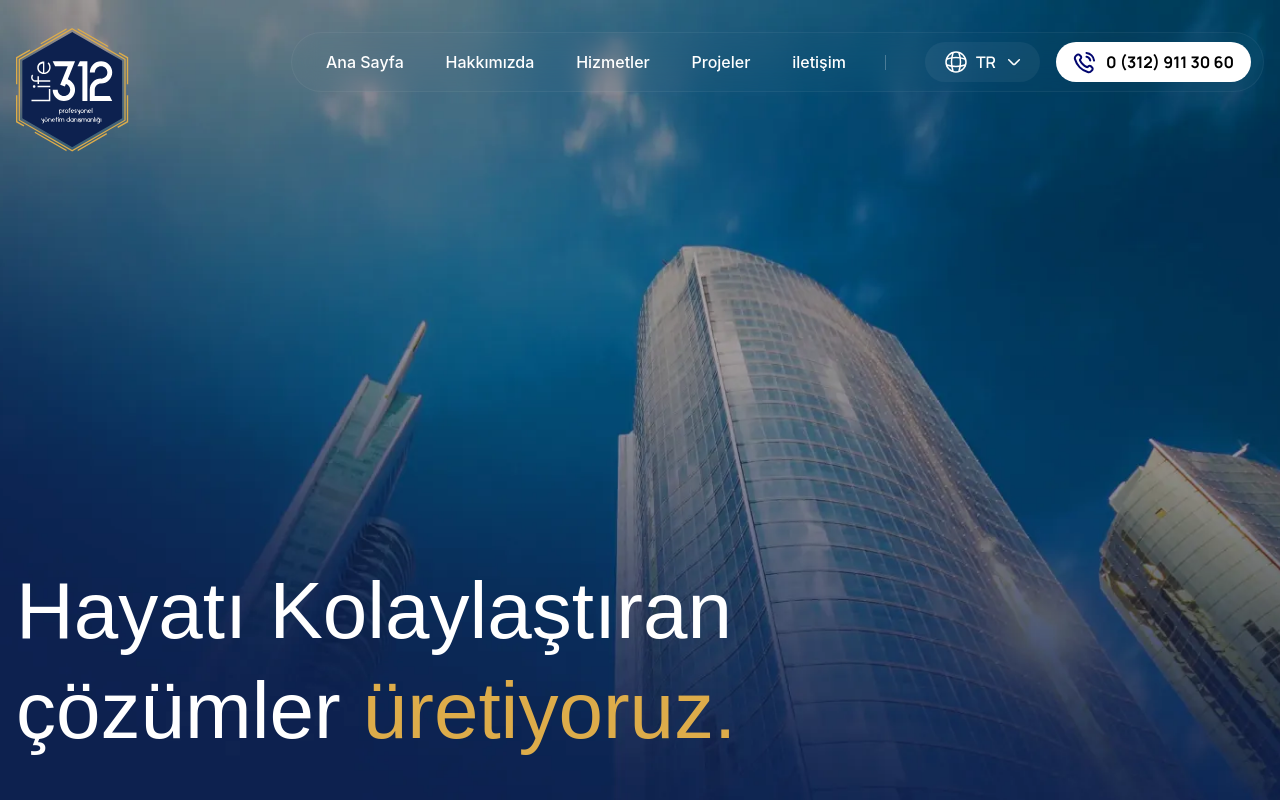
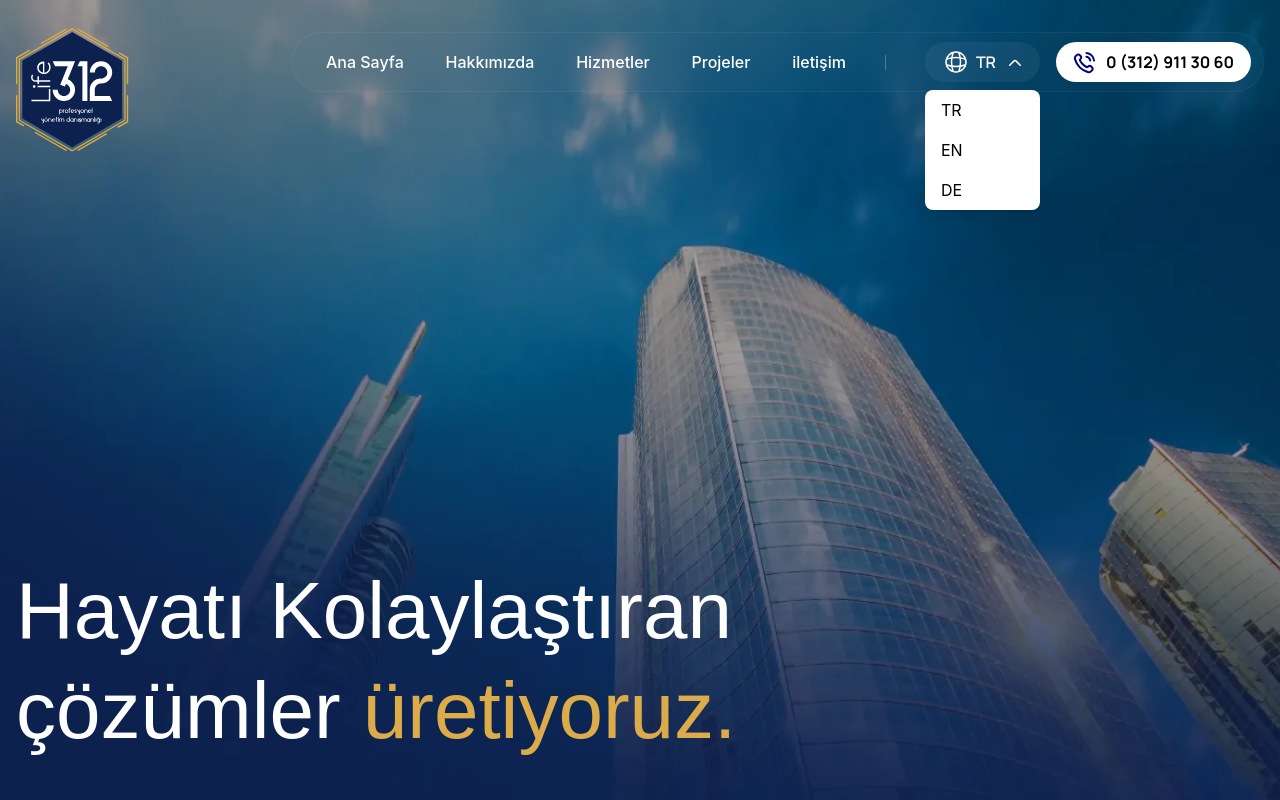
Before and after one commit to Nitik-Banwala/life-312, a React (Vite) app: page / in a window 1280 px wide. Both pictures are taken after a click on the button "TR". Shown: the top 800 px of the page. Built offline with nearby package versions, Linux system fonts and the light colour scheme; a web font is replaced by a local one.

Commit message:
Optimize images and regenerate lockfile

```diff
--- a/src/components/Projext.jsx
+++ b/src/components/Projext.jsx
@@ -28,8 +28,8 @@ const Projext = () => {
           </div>
         </div>
 
-        <div className="max-w-[1305.1px] w-full mx-auto mt-12 md:20 lg:mt-30 mb-12 lg:mb-16 px-4 lg:px-0">
-          <div className="bg-[url('/assets/images/webp/bulbg.webp')] bg-no-repeat bg-center bg-cover min-h-[345.1px] py-8 lg:py-9 px-6 lg:px-12.5 flex flex-col lg:flex-row justify-between gap-10">
+        <div className="max-w-[1305.1px] w-full mx-auto mt-12 md:20  lg:mt-30 mb-12 lg:mb-16 px-4 lg:px-0">
+          <div className="bg-[url('/assets/images/webp/bulbg.webp')] rounded-3xl bg-no-repeat bg-center bg-cover min-h-[345.1px] py-8 lg:py-9 px-6 lg:px-12.5 flex flex-col lg:flex-row justify-between gap-10">
 
             <div>
               <h2 className="max-w-[640.1px] mt-4 lg:mt-10 text-3xl sm:text-5xl md:text-56 leading-120 lg:ml-8 text-white tracking-[-0.02em]">
--- a/src/components/Seffaf.jsx
+++ b/src/components/Seffaf.jsx
@@ -15,7 +15,7 @@ const Seffaf = () => {
                 h-[429.1px]
                 flex flex-col items-center justify-center
                 bg-no-repeat bg-cover bg-center
-                ${(index === 1 || index === 3) ? "min-[772.1px]:mt-[58.1px]" : ""}
+                ${(index === 1 || index === 3) ? "min-[1206.1px]:mt-[58.1px]" : ""}
               `}>
                             <div >
                                 <Icons icon={item.icon} />
--- a/src/components/common/Footer.jsx
+++ b/src/components/common/Footer.jsx
@@ -1,8 +1,13 @@
 
-import { FOOTER_LIST, SOCIAL_LINKS,PAGE_URLS } from "../../../utils/helper";
+import { FOOTER_LIST, SOCIAL_LINKS,PAGE_URLS }
+from "../../../utils/helper";
 import Icons from "./Icons";
+import { useState } from "react";
 
 const Footer = () => {
+    const [isOpen, setIsOpen] = useState(false);
+
+  const languages = ["Türkçe", "English", "Deutsch"];
     const currentYear = new Date().getFullYear();
 
     return (
@@ -18,11 +23,39 @@ const Footer = () => {
                             </li>
                         ))}
                     </ul>
-                    <div className="flex flex-row items-center gap-2">
-                        <Icons icon={'yelloearth'}/>
-                       <p className="text-white manrope text-base font-semibold leading-150"> Türkçe</p>
-                         <Icons icon={'down'}/>
-                    </div>
+                     <div className="relative">
+      <div className="flex flex-row items-center gap-2">
+        <Icons icon="yelloearth" />
+
+        <p className="text-white manrope text-base font-semibold leading-150">
+          Türkçe
+        </p>
+
+        <button onClick={() => setIsOpen(!isOpen)}>
+          <div
+            className={`transition-transform duration-300 ${
+              isOpen ? "rotate-180" : "rotate-0"
+            }`}
+          >
+            <Icons icon="down" />
+          </div>
+        </button>
+      </div>
+
+      {isOpen && (
+        <div className="absolute top-full mt-2 right-0 min-w-[120px] rounded-lg bg-white shadow-lg overflow-hidden z-50">
+          {languages.map((lang, index) => (
+            <button
+              key={index}
+              className="w-full px-4 py-2 text-left text-black hover:bg-gray-100 transition-colors"
+              onClick={() => setIsOpen(false)}
+            >
+              {lang}
+            </button>
+          ))}
+        </div>
+      )}
+    </div>
                 </div>
 
                 <div className="flex items-start gap-y-10 gap-5 flex-wrap justify-between mt-10 sm:mt-20">
--- a/src/components/common/Navbar.jsx
+++ b/src/components/common/Navbar.jsx
@@ -5,35 +5,21 @@ import Button from "./Button";
 
 const Navbar = () => {
   const [isOpen, setIsOpen] = useState(false);
+  const [languageOpen, setLanguageOpen] = useState(false);
+
 
   return (
     <div>
       <div className="max-w-[1612.1px] pt-7 w-full relative z-30 justify-between flex flex-row mx-auto px-4 lg:px-0">
-
         <div className="max-w-26">
           <a href="Life-312">
             <Icons icon={"logo"} />
           </a>
         </div>
-
-        <button
-          onClick={() => setIsOpen(!isOpen)}
-          className="lg:hidden flex flex-col justify-center gap-1.5 z-100 relative w-6 h-6"
-        >
-          <span
-            className={`absolute w-6 h-0.5 bg-white transition-all duration-300 ${isOpen ? "rotate-45" : "-translate-y-2"
-              }`}
-          ></span>
-
-          <span
-            className={`absolute w-6 h-0.5 bg-white transition-all duration-300 ${isOpen ? "opacity-0" : ""
-              }`}
-          ></span>
-
-          <span
-            className={`absolute w-6 h-0.5 bg-white transition-all duration-300 ${isOpen ? "-rotate-45" : "translate-y-2"
-              }`}
-          ></span>
+        <button onClick={() => setIsOpen(!isOpen)}className="lg:hidden flex flex-col justify-center gap-1.5 z-100 relative w-6 h-6">
+          <span className={`absolute w-6 h-0.5 bg-white transition-all duration-300 ${isOpen ? "rotate-45" : "-translate-y-2"}`}></span>
+          <span className={`absolute w-6 h-0.5 bg-white transition-all duration-300 ${isOpen ? "opacity-0" : ""}`}></span>
+          <span className={`absolute w-6 h-0.5 bg-white transition-all duration-300 ${isOpen ? "-rotate-45" : "translate-y-2"}`}></span>
         </button>
 
         <div className="hidden lg:flex w-[973.1px] justify-between pr-3 mt-1 h-[60.1px] rounded-[90px] bg-white/1 border items-center flex-row pl-8.5 border-white/5 backdrop-blur-md">
@@ -49,20 +35,29 @@ const Navbar = () => {
               </div>
             ))}
           </div>
-
           <div className="w-fit">
             <Icons icon={"line"} />
           </div>
+          <div className="flex flex-row gap-4">
+            <div className="relative inline-block">
+              <div onClick={() => setLanguageOpen(!languageOpen)}>
+                <Button variant="primary">
+                  <Icons icon="earth" />
+                  <p className="ml-2 mr-3 font-semibold text-base leading-none">TR</p>
+                  <div className={`transition-transform duration-300 ${languageOpen ? "rotate-180" : ""}`}>
+                    <Icons icon="down" />
+                  </div>
+                </Button>
+              </div>
 
-          <div className="flex flex-row gap-4">
-            <Button variant="primary">
-              <Icons icon={"earth"} />
-              <p className="ml-2 mr-3 font-semibold text-base leading-none">
-                TR
-              </p>
-              <Icons icon={"down"} />
-            </Button>
-
+              {languageOpen && (
+                <div className="absolute top-full right-0 mt-2 min-w-[100px] rounded-lg bg-white shadow-lg overflow-hidden z-50">
+                  <button className="w-full px-4 py-2 text-left hover:bg-gray-100"onClick={() => setLanguageOpen(false)}>TR</button>
+                  <button className="w-full px-4 py-2 text-left hover:bg-gray-100"onClick={() => setLanguageOpen(false)}>EN</button>
+                  <button className="w-full px-4 py-2 text-left hover:bg-gray-100"onClick={() => setLanguageOpen(false)}>DE</button>
+                </div>
+              )}
+            </div>
             <Button variant="secondary">
               <Icons icon={"phone"} />
               <p className="font-bold leading-none text-base ml-2.5">
@@ -73,16 +68,9 @@ const Navbar = () => {
         </div>
 
         <div
-          onClick={() => setIsOpen(false)}
-          className={`lg:hidden fixed inset-0 bg-black/40 transition-opacity duration-300 z-40 ${isOpen
-              ? "opacity-100 pointer-events-auto"
-              : "opacity-0 pointer-events-none"
-            }`}
-        />
+          onClick={() => setIsOpen(false)} className={`lg:hidden fixed inset-0 bg-black/40 transition-opacity duration-300 z-40 ${isOpen? "opacity-100 pointer-events-auto": "opacity-0 pointer-events-none"}`}/>
         <div
-          className={`lg:hidden fixed top-0 right-0 h-screen w-[320px] bg-dark z-50 transition-transform duration-300 ease-in-out ${isOpen ? "translate-x-0" : "translate-x-full"
-            }`}
-        >
+          className={`lg:hidden fixed top-0 right-0 h-screen w-[320px] bg-dark z-50 transition-transform duration-300 ease-in-out ${isOpen ? "translate-x-0" : "translate-x-full"}`} >
           <div className="pt-24 px-6">
             <div className="flex flex-col gap-8">
               {NAV_LINKS.map((item, index) => (
```
